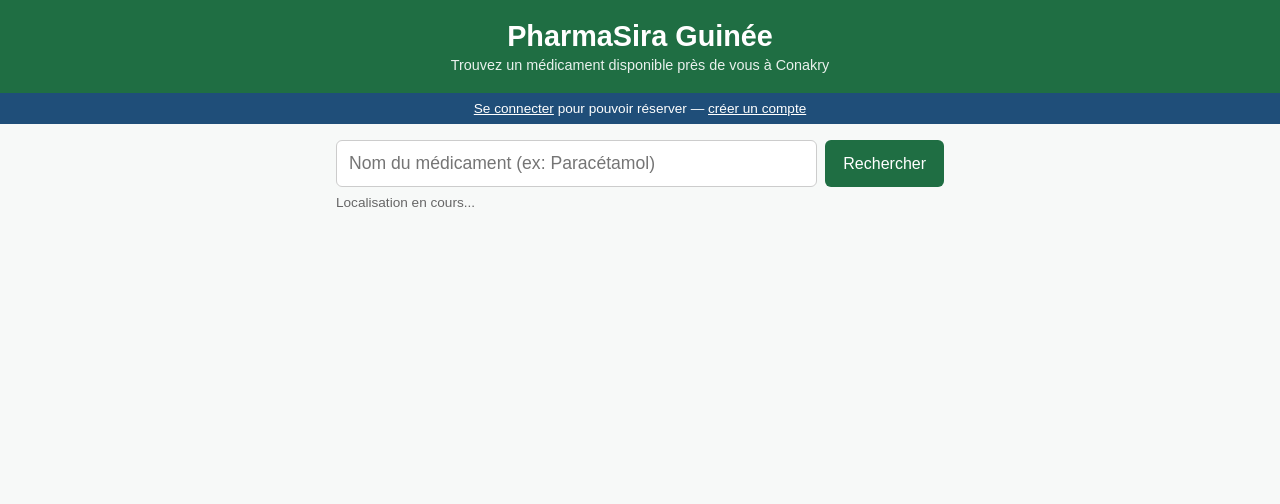
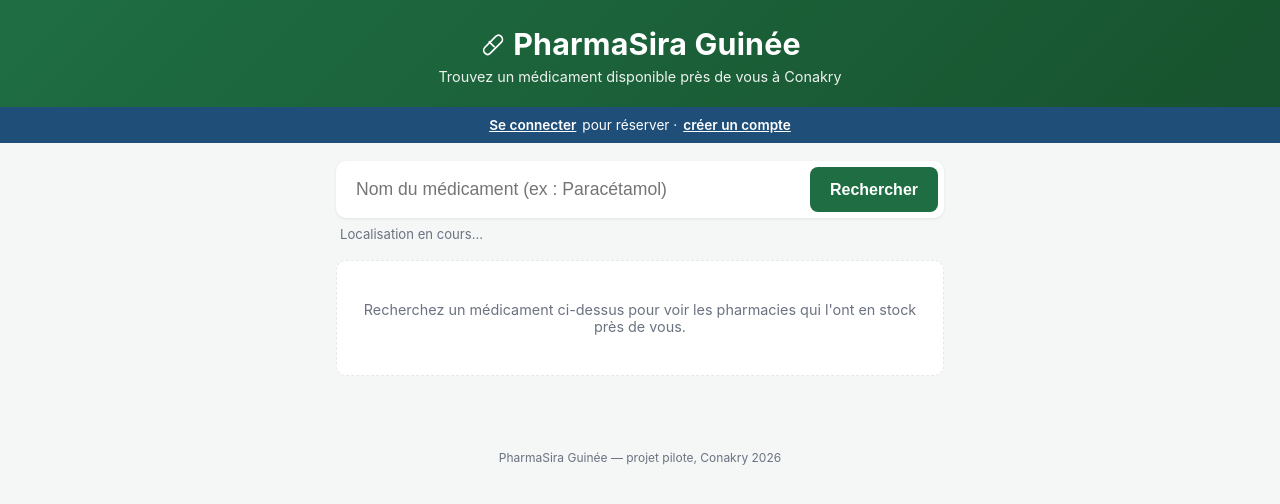
Before and after one commit to Facelyconde-lab/PharmGuineeFM, a Django app: page / in a window 1280 px wide. Shown: the top 504 px of the page. Run offline with Django 5.2, Linux system fonts and the light colour scheme.

Commit message:
Recherche insensible aux accents + refonte design page d'accueil

```diff
--- a/pharmacies/templates/pharmacies/accueil.html
+++ b/pharmacies/templates/pharmacies/accueil.html
@@ -8,105 +8,174 @@
     /* Mobile-first : on part de la version téléphone, on agrandit ensuite */
     :root {
         --vert: #1F6E43;
+        --vert-fonce: #17532E;
         --vert-clair: #E3F1E9;
         --bleu: #1F4E79;
-        --gris: #666;
-        --fond: #F7F9F8;
+        --gris: #6B7280;
+        --gris-clair: #E5E7EB;
+        --fond: #F4F7F6;
     }
     * { box-sizing: border-box; }
     body {
-        font-family: Arial, sans-serif;
+        font-family: -apple-system, "Segoe UI", Arial, sans-serif;
         margin: 0;
         background: var(--fond);
-        color: #222;
+        color: #1F2937;
+        -webkit-font-smoothing: antialiased;
     }
+
     header {
-        background: var(--vert);
+        background: linear-gradient(135deg, var(--vert), var(--vert-fonce));
         color: white;
-        padding: 20px 16px;
+        padding: 26px 16px 22px;
         text-align: center;
     }
-    header h1 { margin: 0; font-size: 1.4rem; }
-    header p { margin: 4px 0 0; font-size: 0.9rem; opacity: 0.9; }
+    .logo-ligne {
+        display: flex;
+        align-items: center;
+        justify-content: center;
+        gap: 8px;
+    }
+    header h1 { margin: 0; font-size: 1.5rem; letter-spacing: 0.2px; }
+    header p { margin: 6px 0 0; font-size: 0.9rem; opacity: 0.92; }
 
     .barre-compte {
+        display: flex;
+        align-items: center;
+        justify-content: center;
+        gap: 6px;
         text-align: center;
         font-size: 0.85rem;
-        padding: 8px 16px;
+        padding: 10px 16px;
         background: var(--bleu);
         color: white;
+        flex-wrap: wrap;
     }
-    .barre-compte a { color: white; text-decoration: underline; }
+    .barre-compte a { color: white; font-weight: 600; text-decoration: underline; }
 
-    main { max-width: 640px; margin: 0 auto; padding: 16px; }
+    main { max-width: 640px; margin: 0 auto; padding: 18px 16px 40px; }
 
     .recherche-form {
         display: flex;
         gap: 8px;
         margin-bottom: 8px;
+        background: white;
+        padding: 6px;
+        border-radius: 10px;
+        box-shadow: 0 1px 3px rgba(0,0,0,0.08);
     }
     .recherche-form input[type="text"] {
         flex: 1;
-        padding: 12px;
+        padding: 12px 14px;
         font-size: 1rem;
-        border: 1px solid #ccc;
-        border-radius: 6px;
+        border: none;
+        border-radius: 8px;
+        outline: none;
+        background: transparent;
     }
     .recherche-form button {
-        padding: 12px 18px;
+        padding: 12px 20px;
         font-size: 1rem;
+        font-weight: 600;
         background: var(--vert);
         color: white;
         border: none;
-        border-radius: 6px;
+        border-radius: 8px;
         cursor: pointer;
+        transition: background 0.15s ease;
     }
-    .recherche-form button:active { opacity: 0.85; }
+    .recherche-form button:hover { background: var(--vert-fonce); }
+    .recherche-form button:active { transform: translateY(1px); }
 
     #statut-localisation {
-        font-size: 0.85rem;
+        font-size: 0.82rem;
         color: var(--gris);
-        margin-bottom: 16px;
+        margin: 4px 4px 18px;
     }
+
+    .etat-vide {
+        text-align: center;
+        color: var(--gris);
+        font-size: 0.9rem;
+        padding: 40px 20px;
+        border: 1.5px dashed var(--gris-clair);
+        border-radius: 10px;
+        background: white;
+    }
+
+    .chargement {
+        display: flex;
+        align-items: center;
+        gap: 10px;
+        color: var(--gris);
+        font-size: 0.9rem;
+        padding: 16px 4px;
+    }
+    .spinner {
+        width: 18px; height: 18px;
+        border: 3px solid var(--vert-clair);
+        border-top-color: var(--vert);
+        border-radius: 50%;
+        animation: tourner 0.7s linear infinite;
+    }
+    @keyframes tourner { to { transform: rotate(360deg); } }
 
     .resultat {
         background: white;
-        border: 1px solid #e0e0e0;
+        border-radius: 10px;
+        padding: 14px 16px;
+        margin-bottom: 12px;
+        box-shadow: 0 1px 3px rgba(0,0,0,0.06);
         border-left: 4px solid var(--vert);
-        border-radius: 6px;
-        padding: 12px 14px;
-        margin-bottom: 10px;
+        animation: apparaitre 0.25s ease;
     }
-    .resultat h3 { margin: 0 0 4px; font-size: 1.05rem; color: var(--bleu); }
-    .resultat .ligne { font-size: 0.9rem; margin: 2px 0; }
-    .resultat .prix { font-weight: bold; color: var(--vert); }
+    @keyframes apparaitre {
+        from { opacity: 0; transform: translateY(4px); }
+        to { opacity: 1; transform: translateY(0); }
+    }
+    .resultat h3 { margin: 0 0 6px; font-size: 1.05rem; color: var(--bleu); }
+    .resultat .ligne { font-size: 0.92rem; margin: 3px 0; color: #374151; }
+    .resultat .prix { font-weight: 700; color: var(--vert); font-size: 1rem; }
     .resultat .distance {
-        display: inline-block;
+        display: inline-flex;
+        align-items: center;
+        gap: 4px;
         background: var(--vert-clair);
-        color: var(--vert);
-        font-size: 0.8rem;
-        padding: 2px 8px;
+        color: var(--vert-fonce);
+        font-size: 0.78rem;
+        font-weight: 600;
+        padding: 3px 10px;
         border-radius: 12px;
-        margin-top: 6px;
+        margin-top: 8px;
     }
     .resultat .bouton-reserver {
         display: block;
         width: 100%;
-        margin-top: 10px;
-        padding: 10px;
+        margin-top: 12px;
+        padding: 11px;
         font-size: 0.95rem;
+        font-weight: 600;
         background: var(--bleu);
         color: white;
         border: none;
-        border-radius: 6px;
+        border-radius: 8px;
         cursor: pointer;
+        transition: opacity 0.15s ease;
     }
-    .resultat .bouton-reserver:disabled { background: #999; cursor: default; }
+    .resultat .bouton-reserver:hover { opacity: 0.9; }
+    .resultat .bouton-reserver:disabled { background: #A3A3A3; cursor: default; }
 
-    #message { font-size: 0.9rem; color: var(--gris); margin-top: 10px; }
+    #message { font-size: 0.9rem; color: var(--gris); margin-top: 10px; text-align: center; }
+
+    footer {
+        text-align: center;
+        font-size: 0.75rem;
+        color: var(--gris);
+        padding: 24px 16px 32px;
+    }
 
     @media (min-width: 600px) {
-        header h1 { font-size: 1.8rem; }
+        header h1 { font-size: 1.9rem; }
         .recherche-form input[type="text"] { font-size: 1.1rem; }
     }
 </style>
@@ -114,39 +183,49 @@
 <body>
 
 <header>
-    <h1>PharmaSira Guinée</h1>
+    <div class="logo-ligne">
+        <svg width="26" height="26" viewBox="0 0 24 24" fill="none" xmlns="http://www.w3.org/2000/svg">
+            <path d="M10.5 20.5L20.5 10.5C22 9 22 6.5 20.5 5S17 3.5 15.5 5L5.5 15C4 16.5 4 19 5.5 20.5S9 22 10.5 20.5Z" stroke="white" stroke-width="1.6"/>
+            <line x1="9" y1="9.5" x2="14.5" y2="15" stroke="white" stroke-width="1.6"/>
+        </svg>
+        <h1>PharmaSira Guinée</h1>
+    </div>
     <p>Trouvez un médicament disponible près de vous à Conakry</p>
 </header>
 
 <div class="barre-compte">
     {% if user.is_authenticated %}
-        Connecté(e) en tant que <strong>{{ user.username }}</strong> —
+        <span>Connecté(e) en tant que <strong>{{ user.username }}</strong></span>
+        <span>·</span>
         <a href="{% url 'patients:deconnexion' %}">Se déconnecter</a>
     {% else %}
-        <a href="{% url 'patients:connexion' %}">Se connecter</a> pour pouvoir réserver —
+        <a href="{% url 'patients:connexion' %}">Se connecter</a>
+        <span>pour réserver ·</span>
         <a href="{% url 'patients:inscription' %}">créer un compte</a>
     {% endif %}
 </div>
 
 <main>
     <form class="recherche-form" id="form-recherche">
-        <input type="text" id="nom-medicament" placeholder="Nom du médicament (ex: Paracétamol)" required>
+        <input type="text" id="nom-medicament" placeholder="Nom du médicament (ex : Paracétamol)" required autofocus>
         <button type="submit">Rechercher</button>
     </form>
 
     <div id="statut-localisation">Localisation en cours...</div>
+
+    <div id="etat-initial" class="etat-vide">
+        Recherchez un médicament ci-dessus pour voir les pharmacies qui l'ont en stock près de vous.
+    </div>
+
     <div id="resultats"></div>
     <div id="message"></div>
 </main>
 
+<footer>PharmaSira Guinée — projet pilote, Conakry 2026</footer>
+
 <script>
-    // Est-ce que le visiteur est connecté ? (valeur injectée par Django,
-    // pas par JavaScript, donc fiable même si le patient recharge la page)
     const estConnecte = {{ user.is_authenticated|yesno:"true,false" }};
 
-    // Django exige un jeton CSRF sur toute requête qui modifie des données
-    // (ici POST /api/commandes/) envoyée depuis une page avec session
-    // utilisateur. Ce jeton est stocké dans un cookie ; cette fonction va le lire.
     function lireCookie(nom) {
         const valeur = document.cookie
             .split("; ")
@@ -187,9 +266,6 @@
         }
     }
 
-    // Coordonnées de repli : centre approximatif de Conakry, utilisées si le
-    // patient refuse le partage de sa position (le résultat reste utile,
-    // juste moins précis sur les distances).
     let latitude = 9.535;
     let longitude = -13.680;
 
@@ -215,19 +291,28 @@
     const form = document.getElementById("form-recherche");
     const resultatsDiv = document.getElementById("resultats");
     const messageDiv = document.getElementById("message");
+    const etatInitial = document.getElementById("etat-initial");
 
     form.addEventListener("submit", async (evenement) => {
         evenement.preventDefault();
         const nom = document.getElementById("nom-medicament").value.trim();
         if (!nom) return;
 
+        etatInitial.style.display = "none";
         resultatsDiv.innerHTML = "";
-        messageDiv.textContent = "Recherche en cours...";
+        messageDiv.textContent = "";
+        resultatsDiv.innerHTML = `
+            <div class="chargement">
+                <div class="spinner"></div>
+                <span>Recherche en cours...</span>
+            </div>
+        `;
 
         try {
             const url = `/api/recherche/?nom=${encodeURIComponent(nom)}&lat=${latitude}&lng=${longitude}`;
             const reponse = await fetch(url);
             const donnees = await reponse.json();
+            resultatsDiv.innerHTML = "";
 
             if (!reponse.ok) {
                 messageDiv.textContent = donnees.erreur || "Une erreur est survenue.";
@@ -239,7 +324,6 @@
                 return;
             }
 
-            messageDiv.textContent = "";
             donnees.forEach((resultat) => {
                 const carte = document.createElement("div");
                 carte.className = "resultat";
@@ -248,7 +332,7 @@
                     <div class="ligne">${resultat.medicament}</div>
                     <div class="ligne prix">${resultat.prix_gnf.toLocaleString("fr-FR")} GNF</div>
                     <div class="ligne">Quantité disponible : ${resultat.quantite_disponible}</div>
-                    <div class="distance">${resultat.distance_km} km</div>
+                    <div class="distance">📍 ${resultat.distance_km} km</div>
                 `;
 
                 const bouton = document.createElement("button");
@@ -267,6 +351,7 @@
                 resultatsDiv.appendChild(carte);
             });
         } catch (erreur) {
+            resultatsDiv.innerHTML = "";
             messageDiv.textContent = "Impossible de contacter le serveur. Réessaie dans un instant.";
         }
     });
--- a/pharmacies/views.py
+++ b/pharmacies/views.py
@@ -4,6 +4,7 @@ from rest_framework.decorators import api_view
 from rest_framework.response import Response
 from geopy.distance import geodesic
 
+from medicaments.utils import retirer_accents
 from .models import Stock
 
 
@@ -45,8 +46,10 @@ def recherche_medicament(request):
     # 1. On ne retient que les stocks disponibles (quantité > 0) du médicament
     #    recherché, dans des pharmacies déjà vérifiées par l'ONPG/DNPM.
     #    select_related évite des requêtes SQL supplémentaires pour chaque résultat.
+    #    On compare sur cle_recherche (sans accents) plutôt que sur nom_commercial,
+    #    pour que "paracetamol" tapé sans accent trouve "Paracétamol".
     resultats = Stock.objects.filter(
-        medicament__nom_commercial__icontains=nom,
+        medicament__cle_recherche__icontains=retirer_accents(nom),
         quantite_disponible__gt=0,
         pharmacie__est_verifiee=True,
     ).select_related("pharmacie", "medicament")
```
Also changed, not shown: medicaments/models.py (+12 -0 lines), medicaments/utils.py (added, +16 -0 lines), medicaments/migrations/0002_medicament_cle_recherche.py (added).
